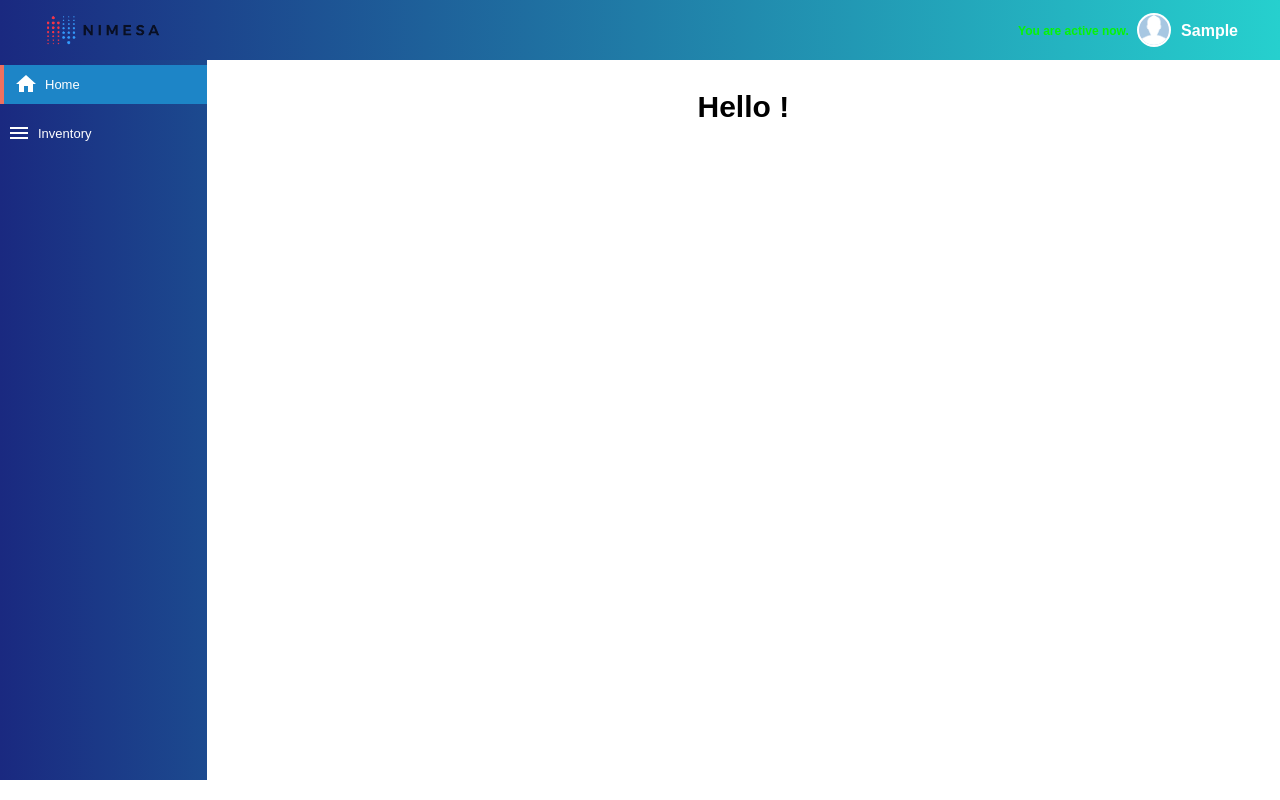
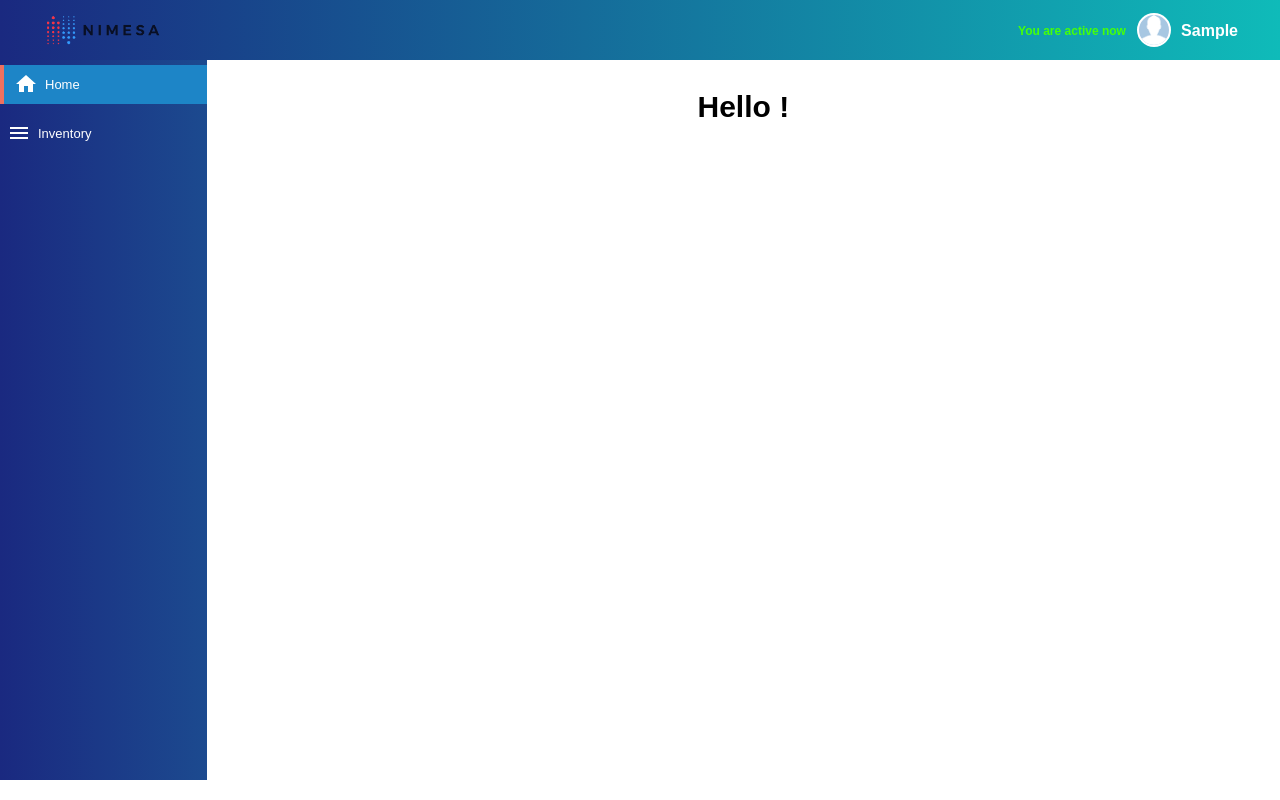
Before and after one commit to Rjprashant713/inventory-management, a React (Create React App) app: page / in a window 1280 px wide. Built offline with nearby package versions, Linux system fonts and the light colour scheme; sample sign-in values are in the browser's storage.

Commit message:
css fixed

```diff
--- a/src/Components/Navbar.js
+++ b/src/Components/Navbar.js
@@ -92,7 +92,7 @@ const Navbar = ({ lastInactiveTime }) => {
               Idle for: {formatElapsedTime(elapsedTime)}
             </div>
           ) : (
-            <div className="active-timer">You are active now.</div>
+            <div className="active-timer">You are active now</div>
           )}
           <button
             className="dropdown-toggle"
--- a/src/Styles/Styles.css
+++ b/src/Styles/Styles.css
@@ -281,7 +281,7 @@ button {
 
 /* Navbar.css */
 .navbar {
-  background: linear-gradient(to right, #1a2980, #26d0ce);
+  background: linear-gradient(to right, #1a2980, #0fbbb9);
   color: #fff;
   padding: 5px;
   display: flex;
@@ -653,11 +653,11 @@ button {
   display: flex;
   margin-top: 36px;
   width: 112px;
-  color: #d60b0b;
+  color: #a80b0b;
 }
 .active-timer {
   display: flex;
   margin-top: 36px;
   width: 112px;
-  color: #07f407;
+  color: #45ff0a;
 }
```
